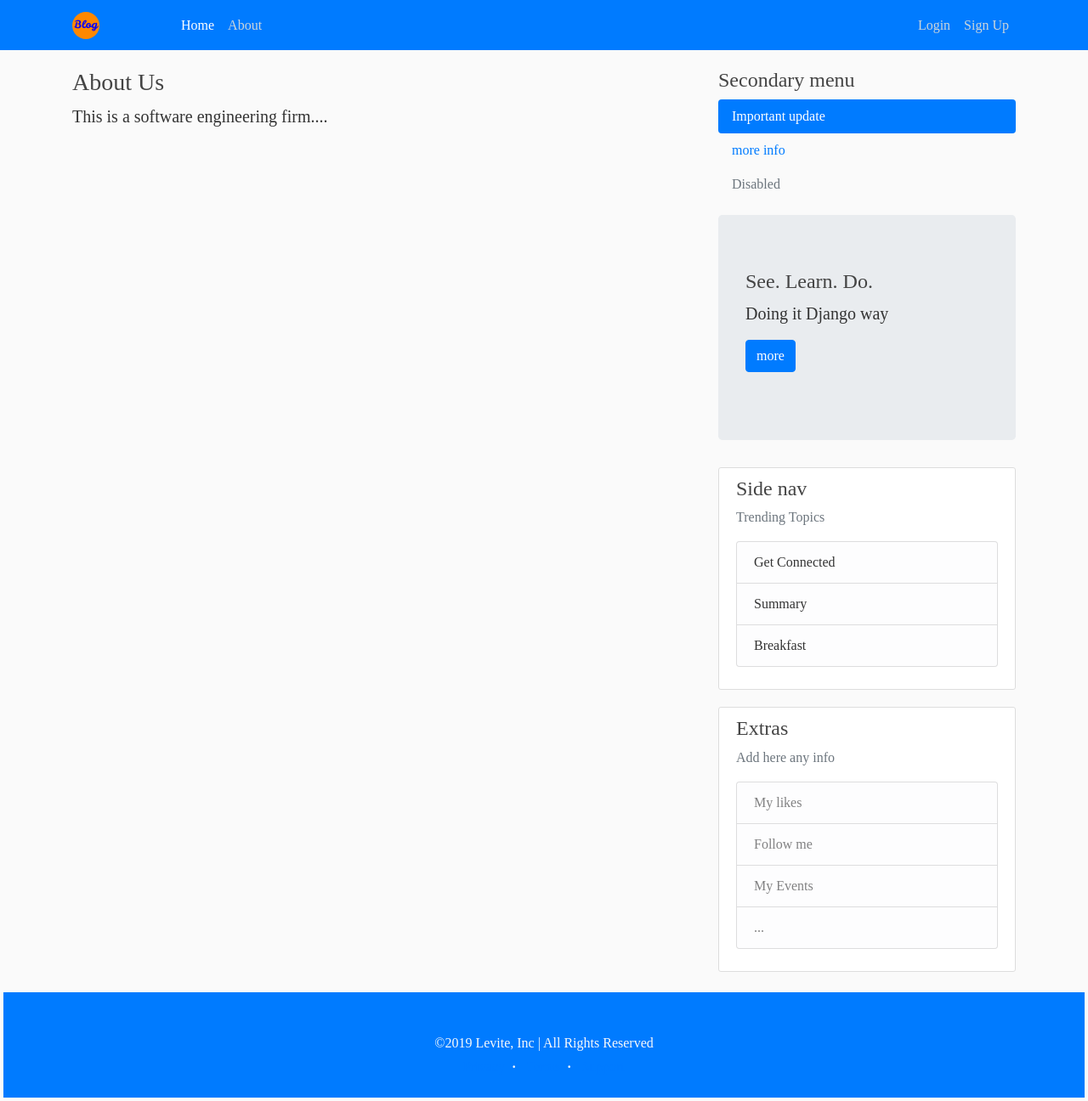
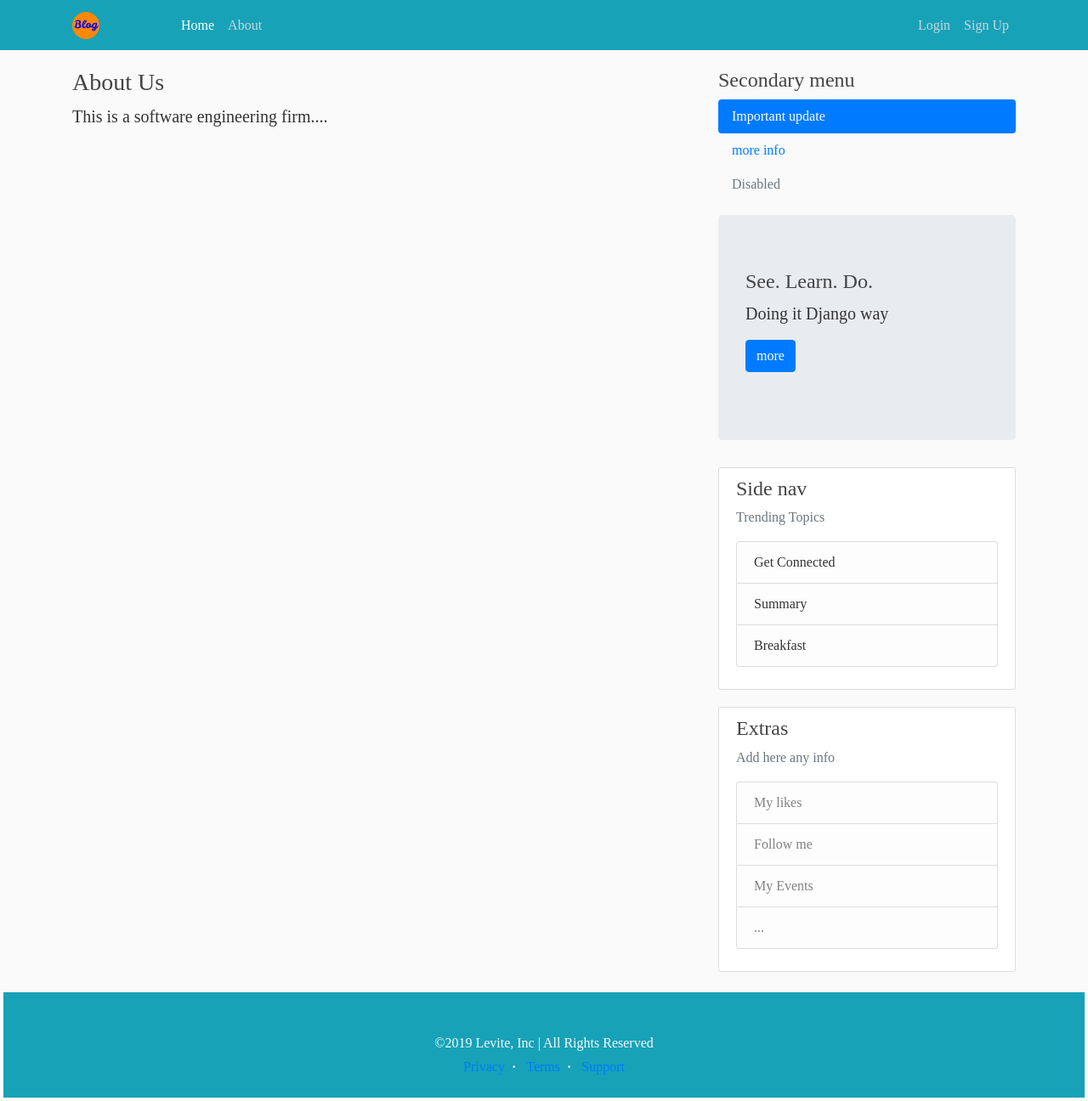
Before and after one commit to Levy-Naibei/django_blog, a Django app: page /about/ in a window 1280 px wide. Shown: the whole page at 85% size. Run offline with Django 3.2, Linux system fonts and the light colour scheme; some libraries are stand-ins or nearby versions.

Commit message:
Changed theme color and truncatewords

```diff
--- a/blog/static/blog/style.css
+++ b/blog/static/blog/style.css
@@ -31,6 +31,10 @@ ul {
 
 .site-header .navbar-nav .nav-link.active {
   font-weight: 500;
+}
+
+nav-item {
+  border: 1px solid #26272c;
 }
 
 .content-section {
--- a/blog/templates/blog/base.html
+++ b/blog/templates/blog/base.html
@@ -22,7 +22,7 @@
 </head>
 <body>
 	<header class="site-header">
-    <nav class="navbar navbar-expand-md navbar-dark bg-primary fixed-top">
+    <nav class="navbar navbar-expand-md navbar-dark bg-info fixed-top">
       <div class="container">
         <a class="navbar-brand mr-4" href="{% url 'blog-home' %}">
           <img class="article-img rounded-circle" src="{% static "logo.png" %}" alt="Logo">
@@ -109,7 +109,7 @@
     </div>
   </main>
 
-  <footer class="m-1 pt-5 pb-4 text-center text-small text-light bg-primary">
+  <footer class="m-1 pt-5 pb-4 text-center text-small text-light bg-info">
     <p class="mb-1">&copy;2019 Levite, Inc | All Rights Reserved</p>
     <ul class="list-inline">
       <li class="list-inline-item"><a href="#">Privacy</a> &nbsp;<b>&middot;</b> </li>
--- a/blog/templates/blog/home.html
+++ b/blog/templates/blog/home.html
@@ -11,8 +11,8 @@
           Posted by <a class="mr-2" href="{% url 'user-posts' post.author.username %}">{{ post.author }} </a>
           <small class="text-muted">{{ post.date_posted|date:'F d, Y' }}</small>
         </div>
-          {% if post.content|wordcount > 20 %}
-               {{ post.content|linebreaks|safe|truncatewords:20}}
+          {% if post.content|wordcount > 50 %}
+               {{ post.content|linebreaks|safe|truncatewords:50}}
                <a href="{% url 'post-detail' post.id %}">read more</a>
           {% else %}
                {{ post.content}}
```
Also changed, not shown: blog_project/settings.py (+6 -6 lines).
